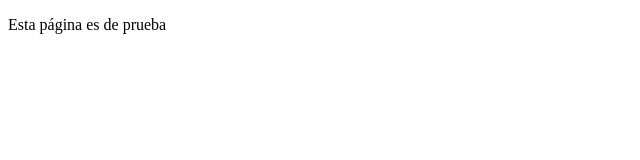
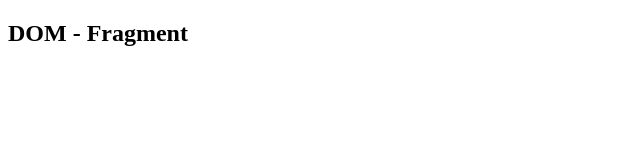
Before and after one commit to rotsenk/03-fundamentos-javascript, a plain HTML site: page index.html in a window 1280 px wide. Shown: the whole page, without its empty margins (0-640 px from the left). Drawn offline with Linux system fonts and the light colour scheme.

Commit message:
modificación

```diff
--- a/index.html
+++ b/index.html
@@ -3,9 +3,9 @@
 <head>
     <meta charset="UTF-8">
     <meta name="viewport" content="width=device-width, initial-scale=1.0">
-    <title>Prueba</title>
+    <title>DOM</title>
 </head>
 <body>
-    <p>Esta página es de prueba</p>
+    <h2>DOM - Fragment</h2>
 </body>
 </html>
```
